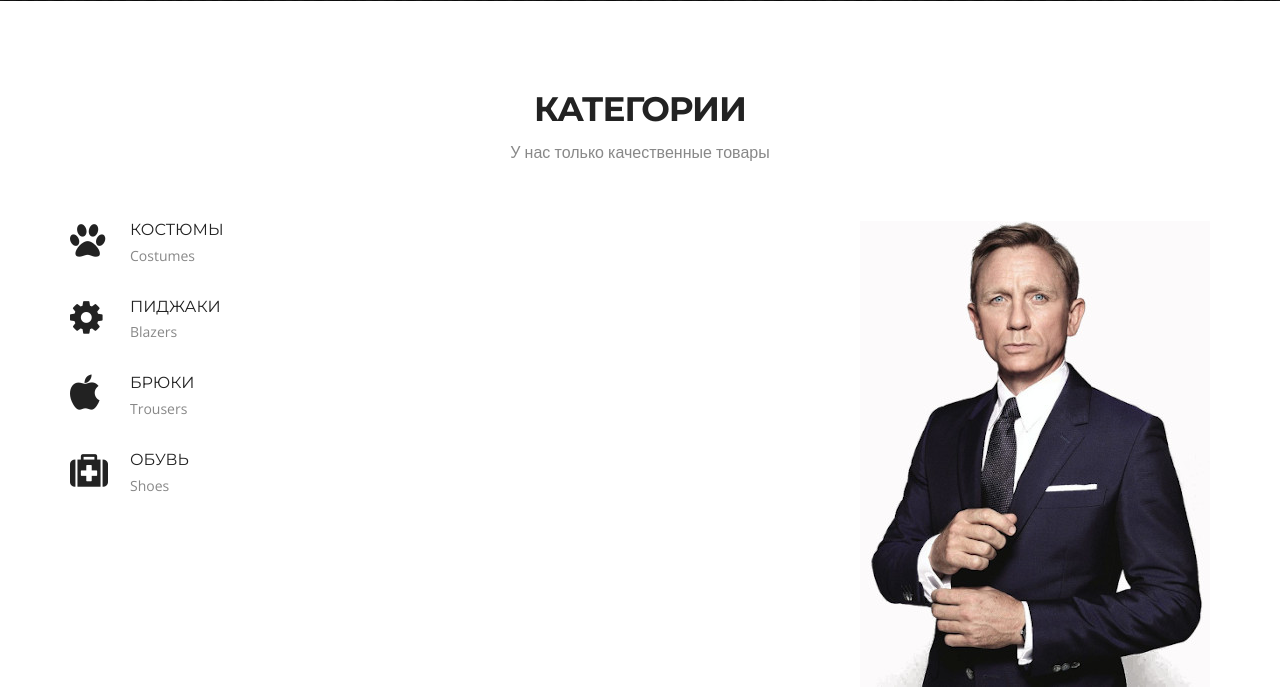
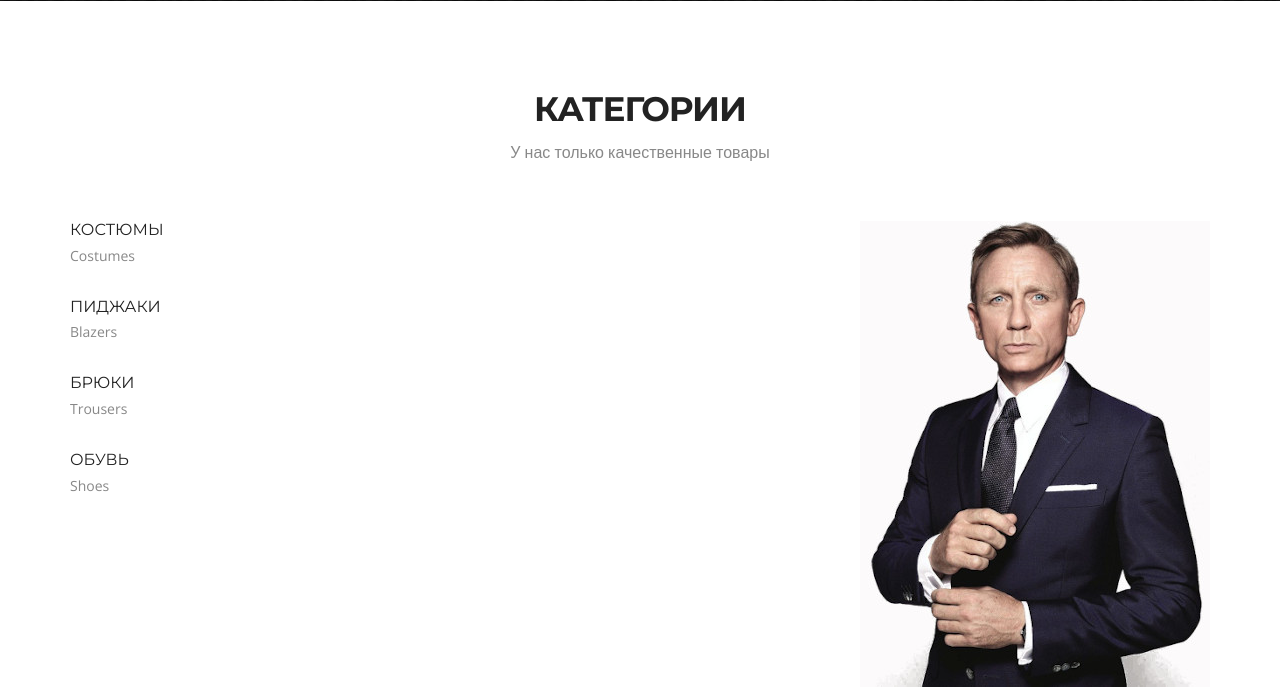
Before and after one commit to dastan0125/Django-Templates, a Django app: page / in a window 1280 px wide. Shown: the part 1007-1698 px from the top of the page. Run offline with Django 3.2, Linux system fonts and the light colour scheme.

Commit message:
Add all my files

```diff
--- a/web/templates/web/index.html
+++ b/web/templates/web/index.html
@@ -29,7 +29,7 @@
 				<div class="col-lg-4 col-sm-6 wow fadeInLeft delay-05s">
 					<div class="service-list">
 						<div class="service-list-col1">
-							<i class="fa fa-paw"></i>
+<!--							<i class="fa fa-paw"></i>-->
 						</div>
 						<div class="service-list-col2">
 							<h3>Костюмы</h3>
@@ -38,7 +38,7 @@
 					</div>
 					<div class="service-list">
 						<div class="service-list-col1">
-							<i class="fa fa-gear"></i>
+<!--							<i class="fa fa-gear"></i>-->
 						</div>
 						<div class="service-list-col2">
 							<h3>Пиджаки</h3>
@@ -47,7 +47,7 @@
 					</div>
 					<div class="service-list">
 						<div class="service-list-col1">
-							<i class="fa fa-apple"></i>
+<!--							<i class="fa fa-apple"></i>-->
 						</div>
 						<div class="service-list-col2">
 							<h3>Брюки</h3>
@@ -56,7 +56,7 @@
 					</div>
 					<div class="service-list">
 						<div class="service-list-col1">
-							<i class="fa fa-medkit"></i>
+<!--							<i class="fa fa-medkit"></i>-->
 						</div>
 						<div class="service-list-col2">
 							<h3>Обувь</h3>
--- a/web/urls.py
+++ b/web/urls.py
@@ -1,6 +1,7 @@
 from django.urls import path
 
 from . import views
+from .views import ProductDetailsView
 
 urlpatterns = [
     path('', views.index, name='home'),
--- a/web/views.py
+++ b/web/views.py
@@ -1,4 +1,6 @@
 from django.shortcuts import render
+from django.views.generic import DetailView
+
 from web.models import Product
 
 def index(request):
@@ -11,3 +13,9 @@ def shop(request):
         'pr': product
     }
     return render(request, 'web/shop.html', context)
+
+
+class ProductDetailsView(DetailView):
+    queryset = Product.objects.all()
+    template_name = 'product/product_details.html'
+    context_object_name = 'product'
```
Also changed, not shown: pictures/product_image/375911eb55ad4f74a7b8fb8ae5a73917.jpeg (added), pictures/product_image/KITON_SHO0El8.jpg (added), pictures/product_image/apdpa.jpg (added), pictures/product_image/brioni.jpeg (added), pictures/product_image/gucci_pHvtCI8.jpg (added), pictures/product_image/pidjack.jpg (added), pictures/product_image/tomford_lgAjU0p.jpg (added), web/static/img/footer-logo.png (deleted), web/static/img/imac.png (deleted), web/static/img/logo.png (deleted), web/static/img/notimg.jpg (added).
